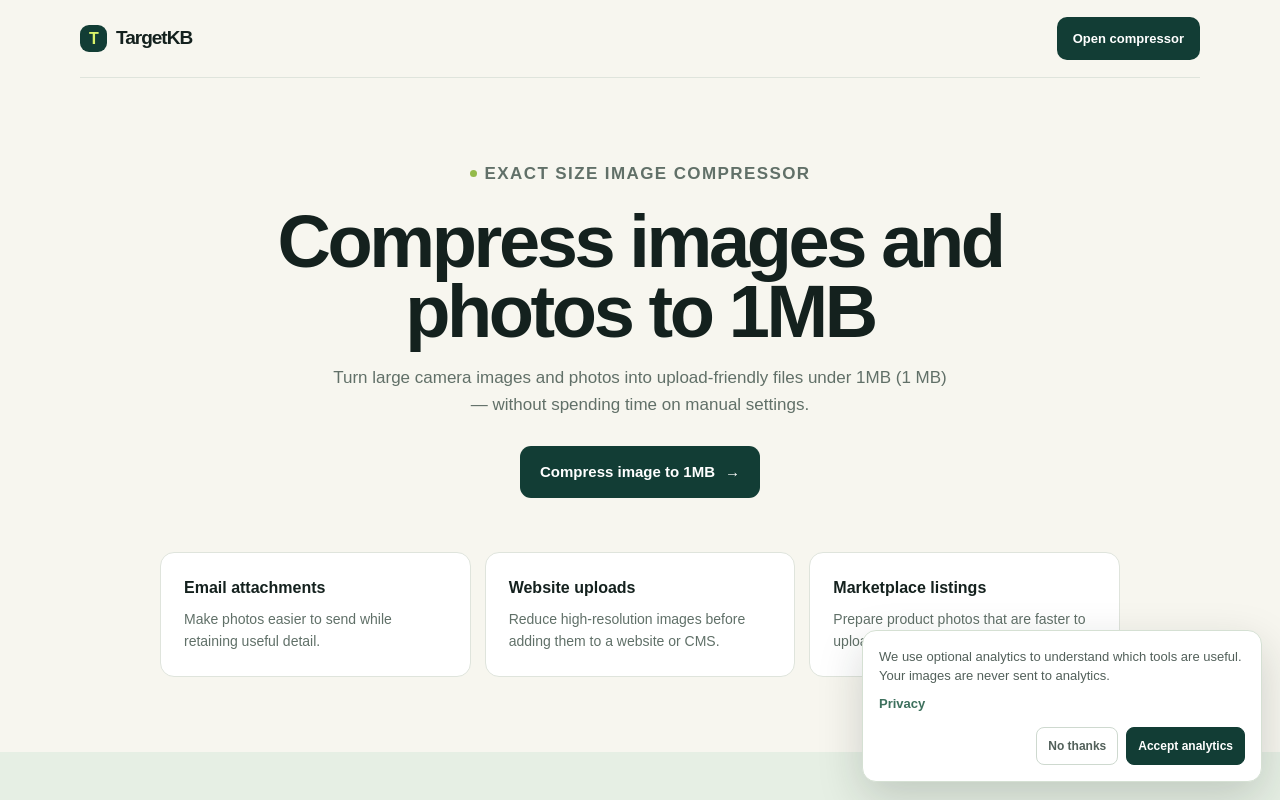
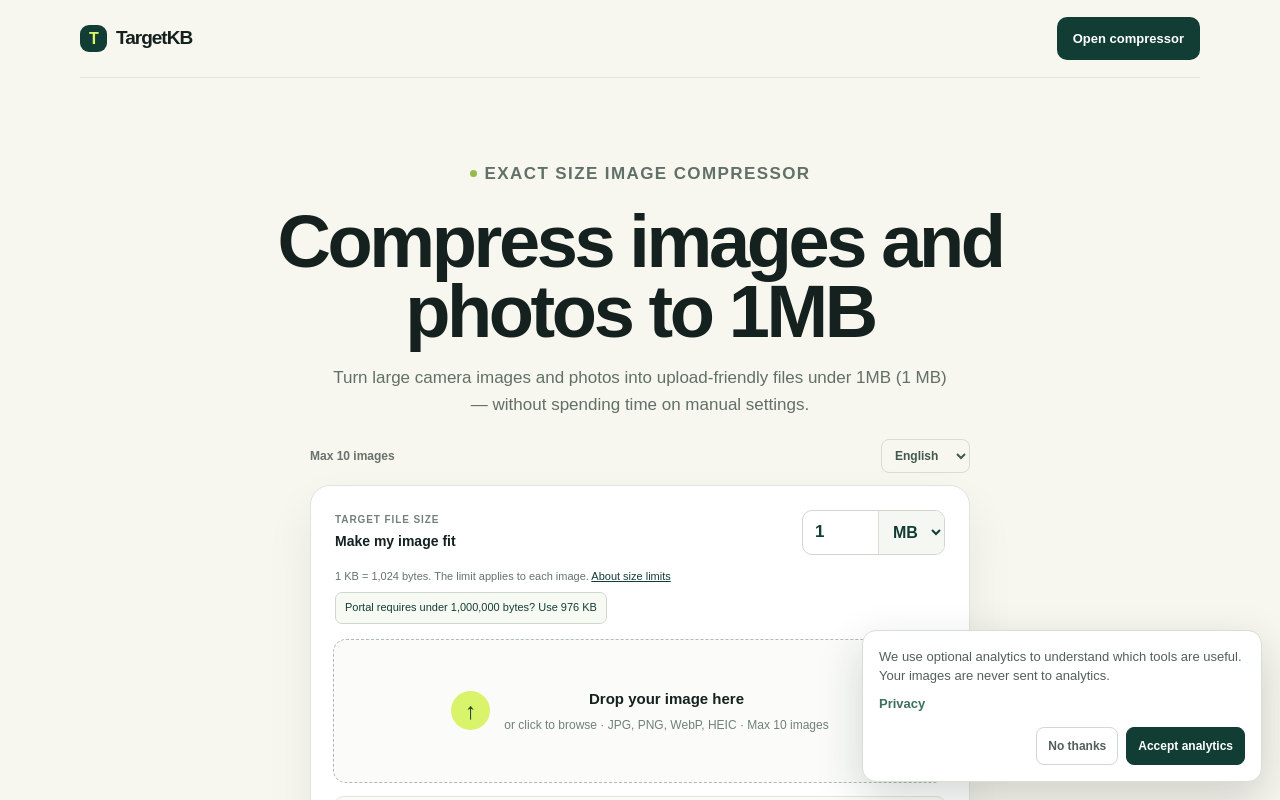
Before and after one commit to zq4034698/targetkb, a Next.js app: page /compress-image-to-1mb in a window 1280 px wide. Shown: the top 800 px of the page. Built offline with nearby package versions, Linux system fonts and the light colour scheme.

Commit message:
Make core size pages directly usable with accurate limits

```diff
--- a/app/components/ExactSizeLanding.tsx
+++ b/app/components/ExactSizeLanding.tsx
@@ -1,4 +1,5 @@
 import HomeCompressor from './HomeCompressor';
+import type { ToolEventParams } from '../lib/toolAnalytics';
 
 type LandingProps = {
   size: string;
@@ -9,20 +10,20 @@
   guide: string;
   relatedGuide?: { href: string; label: string };
   faqs: Array<{ question: string; answer: string }>;
-  toolOnPage?: boolean;
-};
+} & ({ toolOnPage?: false; toolPage?: never } | { toolOnPage: true; toolPage: ToolEventParams['tool_page'] });
 
-export default function ExactSizeLanding({ size, query, title, description, uses, guide, relatedGuide, faqs, toolOnPage = false }: LandingProps) {
+export default function ExactSizeLanding({ size, query, title, description, uses, guide, relatedGuide, faqs, toolOnPage = false, toolPage }: LandingProps) {
   const toolHref = toolOnPage ? '#compressor' : `/?target=${query}`;
   const faqSchema = { '@context': 'https://schema.org', '@type': 'FAQPage', mainEntity: faqs.map((faq) => ({ '@type': 'Question', name: faq.question, acceptedAnswer: { '@type': 'Answer', text: faq.answer } })) };
   return <main className="seo-page">
     <script type="application/ld+json" dangerouslySetInnerHTML={{ __html: JSON.stringify(faqSchema) }} />
     <nav className="nav wrap"><a className="brand" href="/"><span className="brand-mark">T</span>TargetKB</a><a className="nav-button" href={toolHref}>Open compressor</a></nav>
     <section className={`seo-hero ${toolOnPage ? 'seo-hero-with-tool' : ''}`}><p className="eyebrow"><span /> Exact size image compressor</p><h1>{title}</h1><p>{description}</p>{!toolOnPage && <a className="seo-cta" href={toolHref}>Compress image to {size} <span>→</span></a>}</section>
-    {toolOnPage && <HomeCompressor embedded initialTarget={query} toolPage={query === '200' ? '200kb' : '100kb'} />}
+    {toolOnPage && <HomeCompressor embedded initialTarget={query.endsWith('mb') ? query.slice(0, -2) : query} initialUnit={query.endsWith('mb') ? 'MB' : 'KB'} toolPage={toolPage} />}
     <section className="seo-card-grid">{uses.map((use) => <article className="seo-card" key={use.heading}><strong>{use.heading}</strong><p>{use.text}</p></article>)}</section>
     <section className="seo-content"><div className="seo-content-inner"><h2>How to compress an image to {size}</h2><p>{guide}</p><ol><li>{toolOnPage ? `The compressor on this page starts with ${size} selected. Change it only if your upload requires another limit.` : `Open the TargetKB compressor with the ${size} limit already selected.`}</li><li>Upload one image or up to 10 images at once.</li><li>Download the optimized image and check its dimensions and file size before uploading.</li></ol>{relatedGuide && <p><a href={relatedGuide.href}>{relatedGuide.label}</a></p>}<h3>Why use an exact-size compressor?</h3><p>Many upload forms reject files for being only slightly too large. TargetKB works backwards from your requested limit, automatically balancing image dimensions and JPEG quality instead of asking you to guess a quality percentage.</p><p><a href="/guides/image-compression-limits">Check byte limits, output quality and format limitations</a> if your upload is still rejected.</p></div></section>
     <section className="seo-faq"><h2>Frequently asked questions</h2>{faqs.map((faq) => <details key={faq.question}><summary>{faq.question}</summary><p>{faq.answer}</p></details>)}</section>
+    {toolOnPage && <section className="seo-related"><h2>Need a different upload limit?</h2><p>Choose the maximum allowed by your destination, rather than compressing more than necessary.</p><nav aria-label="Other compression limits">{['50KB', '100KB', '150KB', '200KB', '500KB', '1MB'].filter(target => target !== size).map(target => <a key={target} href={`/compress-image-to-${target.toLowerCase()}`}>{target} compressor</a>)}</nav></section>}
     <footer className="footer wrap"><a className="brand" href="/"><span className="brand-mark">T</span>TargetKB</a><p>Exact image compression for every upload limit.</p><div className="footer-links"><a href="/privacy">Privacy</a><a href="/terms">Terms</a></div></footer>
   </main>;
 }
--- a/app/components/HomeCompressor.tsx
+++ b/app/components/HomeCompressor.tsx
@@ -18,15 +18,15 @@
 } as const;
 type Language = keyof typeof copy;
 
-type HomeCompressorProps = { embedded?: boolean; initialTarget?: string; toolPage?: 'home' | '100kb' | '200kb' };
+type HomeCompressorProps = { embedded?: boolean; initialTarget?: string; initialUnit?: 'KB' | 'MB'; toolPage?: ToolEventParams['tool_page'] };
 
-export default function Home({ embedded = false, initialTarget = '100', toolPage = 'home' }: HomeCompressorProps) {
+export default function Home({ embedded = false, initialTarget = '100', initialUnit = 'KB', toolPage = 'home' }: HomeCompressorProps) {
   const inputRef = useRef<HTMLInputElement>(null);
   const workingRef = useRef(false);
   const resultUrls = useRef<string[]>([]);
   const [language, setLanguage] = useState<Language>('en');
   const [target, setTarget] = useState(initialTarget);
-  const [unit, setUnit] = useState<'KB' | 'MB'>('KB');
+  const [unit, setUnit] = useState<'KB' | 'MB'>(initialUnit);
   const [resizeEnabled, setResizeEnabled] = useState(false);
   const [resizeWidth, setResizeWidth] = useState('');
   const [resizeHeight, setResizeHeight] = useState('');
--- a/app/compress-image-to-150kb/page.tsx
+++ b/app/compress-image-to-150kb/page.tsx
@@ -1,4 +1,4 @@
 import type { Metadata } from 'next';
 import ExactSizeLanding from '../components/ExactSizeLanding';
 export const metadata: Metadata = { title: 'Compress Image to 150KB — Free Online | TargetKB', description: 'Compress images to 150KB online. Free exact-size image tool for forms, profiles, and lightweight web uploads.', alternates: { canonical: '/compress-image-to-150kb' } };
-export default function Page() { return <ExactSizeLanding size="150KB" query="150" title="Compress image to 150KB" description="Reduce a photo to under 150KB while keeping it suitable for profiles, forms, and lightweight web uploads." uses={[{ heading: 'Profile images', text: 'Prepare a clear but lightweight account photo.' }, { heading: 'Upload limits', text: 'Fit beneath a website maximum without trial and error.' }, { heading: 'Small web assets', text: 'Reduce the weight of images used on a simple page.' }]} guide="Upload an image or a batch of up to 10 images. TargetKB finds a high-quality result below the 150KB limit without requiring you to guess JPEG quality settings." relatedGuide={{ href: '/guides/how-to-compress-image-to-150kb', label: 'Read the full guide: how to compress an image to 150KB' }} faqs={[{ question: 'Will 150KB work for a photo?', answer: 'It is often a practical balance for medium-size photos, depending on detail and dimensions.' }, { question: 'Can I resize first?', answer: 'Yes. The main compressor includes optional resize controls.' }, { question: 'Can I compress more than one image to 150KB?', answer: 'Yes. Upload up to 10 images and TargetKB prepares each result below the selected 150KB limit.' }]} />; }
+export default function Page() { return <ExactSizeLanding toolOnPage toolPage="150kb" size="150KB" query="150" title="Compress image to 150KB" description="Reduce a photo to under 150KB while keeping it suitable for profiles, forms, and lightweight web uploads." uses={[{ heading: 'Profile images', text: 'Prepare a clear but lightweight account photo.' }, { heading: 'Upload limits', text: 'Fit beneath a website maximum without trial and error.' }, { heading: 'Small web assets', text: 'Reduce the weight of images used on a simple page.' }]} guide="Upload directly above with 150KB selected. A successful result is at or below 153,600 bytes (150 × 1,024). If the portal requires fewer than 150,000 bytes, choose the 146KB option. The limit applies to each image in a batch of up to 10." relatedGuide={{ href: '/guides/how-to-compress-image-to-150kb', label: 'Read the full guide: how to compress an image to 150KB' }} faqs={[{ question: 'Will 150KB work for a photo?', answer: 'It is often a practical balance for medium-size photos, depending on detail and dimensions.' }, { question: 'Can I resize first?', answer: 'Yes. Enable Resize before compressing in the tool above. Keep aspect ratio enabled to avoid stretching; a tight file-size limit may reduce dimensions further.' }, { question: 'Can I compress more than one image to 150KB?', answer: 'Yes. Upload up to 10 images and TargetKB prepares each result below the selected 150KB limit.' }]} />; }
--- a/app/compress-image-to-50kb/page.tsx
+++ b/app/compress-image-to-50kb/page.tsx
@@ -3,4 +3,4 @@
 
 export const metadata: Metadata = { title: 'Compress Image to 50KB — Free Online | TargetKB', description: 'Compress JPG, PNG, WebP and HEIC images to 50KB online. Free and ready for forms with strict photo limits.', alternates: { canonical: '/compress-image-to-50kb' } };
 
-export default function Page() { return <ExactSizeLanding size="50KB" query="50" title="Compress image to 50KB" description="Reduce a photo to under 50KB for strict online forms, registrations, and application portals." uses={[{ heading: 'Strict upload forms', text: 'Fit a photo within a small file-size requirement.' }, { heading: 'Exam registrations', text: 'Create a lighter image before uploading a required headshot.' }, { heading: 'ID image uploads', text: 'Reduce a photo when a portal has a low maximum size.' }]} guide="TargetKB uses an exact 50KB target, reducing quality and dimensions only as far as necessary to get below the limit." faqs={[{ question: 'Can I make an image smaller than 50KB?', answer: 'Yes. You can return to the main compressor and enter any custom target in KB or MB.' }, { question: 'Why does a 50KB image look less detailed?', answer: 'A low file-size limit requires fewer image details. TargetKB keeps the clearest result possible within the chosen limit.' }, { question: 'Can I process more than one image?', answer: 'Yes. Upload up to 10 images and each will be compressed to under 50KB.' }]} />; }
+export default function Page() { return <ExactSizeLanding toolOnPage toolPage="50kb" size="50KB" query="50" title="Compress image to 50KB" description="Reduce a photo to under 50KB for strict online forms, registrations, and application portals." uses={[{ heading: 'Strict upload forms', text: 'Fit a photo within a small file-size requirement.' }, { heading: 'Exam registrations', text: 'Create a lighter image before uploading a required headshot.' }, { heading: 'ID image uploads', text: 'Reduce a photo when a portal has a low maximum size.' }]} guide="A successful result is at or below 51,200 bytes (50 × 1,024), not padded to exactly 50KB. If your portal requires fewer than 50,000 bytes, use the 48KB option above. Check the downloaded photo for readability and required dimensions." faqs={[{ question: 'Can I make an image smaller than 50KB?', answer: 'Yes. Change the target directly in the compressor above. Smaller limits may reduce dimensions or detail.' }, { question: 'Why does a 50KB image look less detailed?', answer: 'A small limit can require lower JPEG quality or fewer pixels. Keep your original and check that faces and text remain readable before uploading.' }, { question: 'Can I process more than one image?', answer: 'Yes. Upload up to 10 images and each will be compressed to under 50KB.' }]} />; }
--- a/app/lib/compressionResult.ts
+++ b/app/lib/compressionResult.ts
@@ -19,9 +19,11 @@
 }
 
 export function strictDecimalPreset(target: string, unit: 'KB' | 'MB') {
-  if (unit !== 'KB') return null;
   // Only offer these when the user explicitly needs a decimal byte limit.
-  if (Number(target) === 100) return { target: '97', byteLimit: 100_000 };
-  if (Number(target) === 200) return { target: '195', byteLimit: 200_000 };
+  const value = Number(target);
+  if ((unit === 'KB' && [50, 100, 150, 200, 500].includes(value)) || (unit === 'MB' && value === 1)) {
+    const byteLimit = value * (unit === 'MB' ? 1_000_000 : 1_000);
+    return { target: String(Math.floor((byteLimit - 1) / 1024)), byteLimit };
+  }
   return null;
 }
--- a/app/lib/toolAnalytics.ts
+++ b/app/lib/toolAnalytics.ts
@@ -13,7 +13,7 @@
   | 'processing_failed';
 
 export type ToolEventParams = {
-  tool_page: 'home' | '100kb' | '200kb';
+  tool_page: 'home' | '50kb' | '100kb' | '150kb' | '200kb' | '500kb' | '1mb';
   target_kb?: number;
   output_format: 'jpg' | 'png' | 'webp';
   file_count: number;
@@ -48,7 +48,7 @@
 
 function sanitizeParams(name: ToolEventName, params: ToolEventParams): ToolEventParams | undefined {
   const invalidTargetError = name === 'compression_error' && params?.error_code === 'invalid_target';
-  if (!params || !['home', '100kb', '200kb'].includes(params.tool_page)
+  if (!params || !['home', '50kb', '100kb', '150kb', '200kb', '500kb', '1mb'].includes(params.tool_page)
     || (!invalidTargetError && (typeof params.target_kb !== 'number' || !Number.isFinite(params.target_kb) || params.target_kb <= 0))
     || !['jpg', 'png', 'webp'].includes(params.output_format)
     || !Number.isInteger(params.file_count) || params.file_count < 1 || params.file_count > 10
```
Also changed, not shown: app/compress-image-to-100kb/page.tsx (+1 -1 lines), app/compress-image-to-1mb/page.tsx (+1 -1 lines), app/compress-image-to-200kb/page.tsx (+1 -1 lines), app/compress-image-to-500kb/page.tsx (+1 -1 lines), app/globals.css, 3 other files (tests, documents, lock files or other folders).
